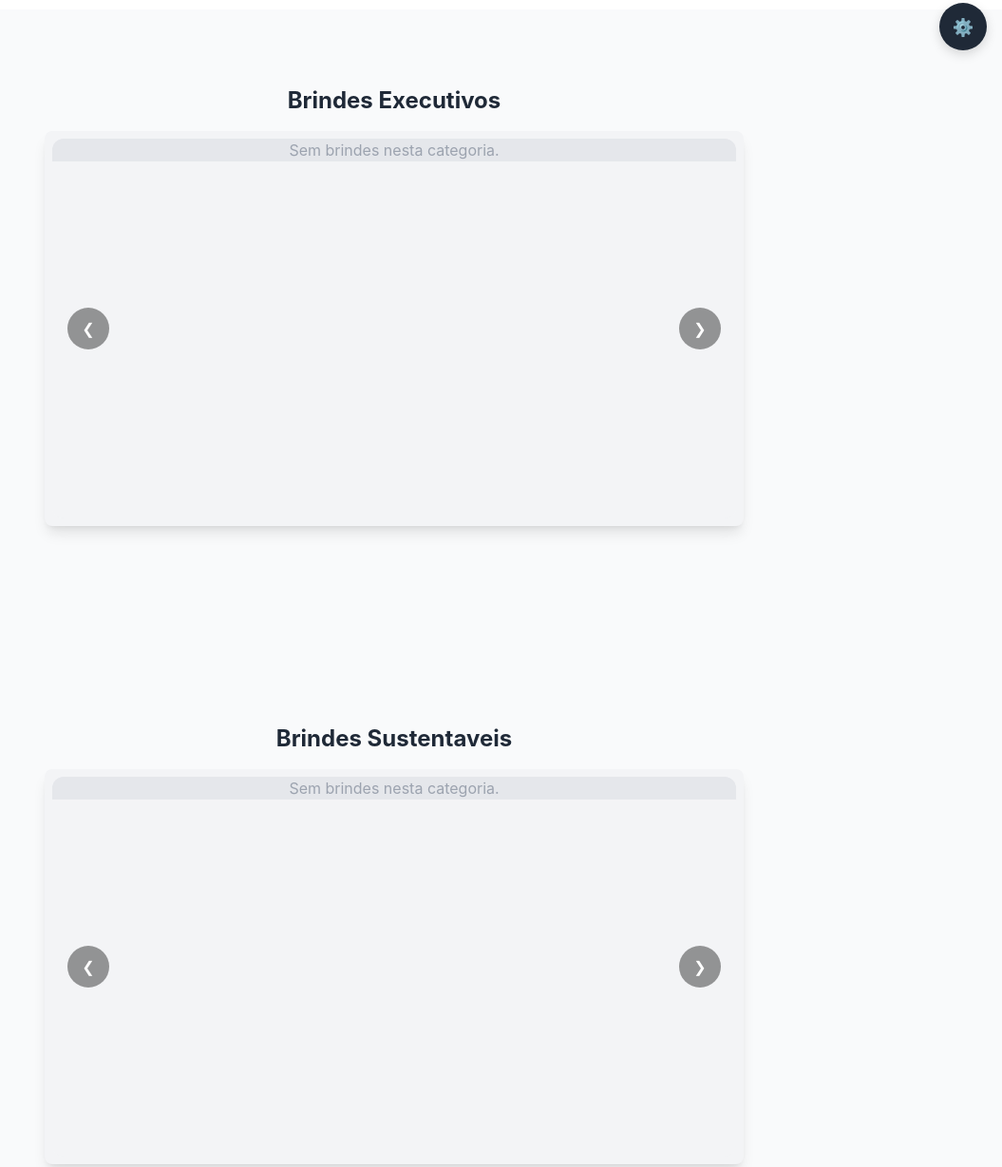
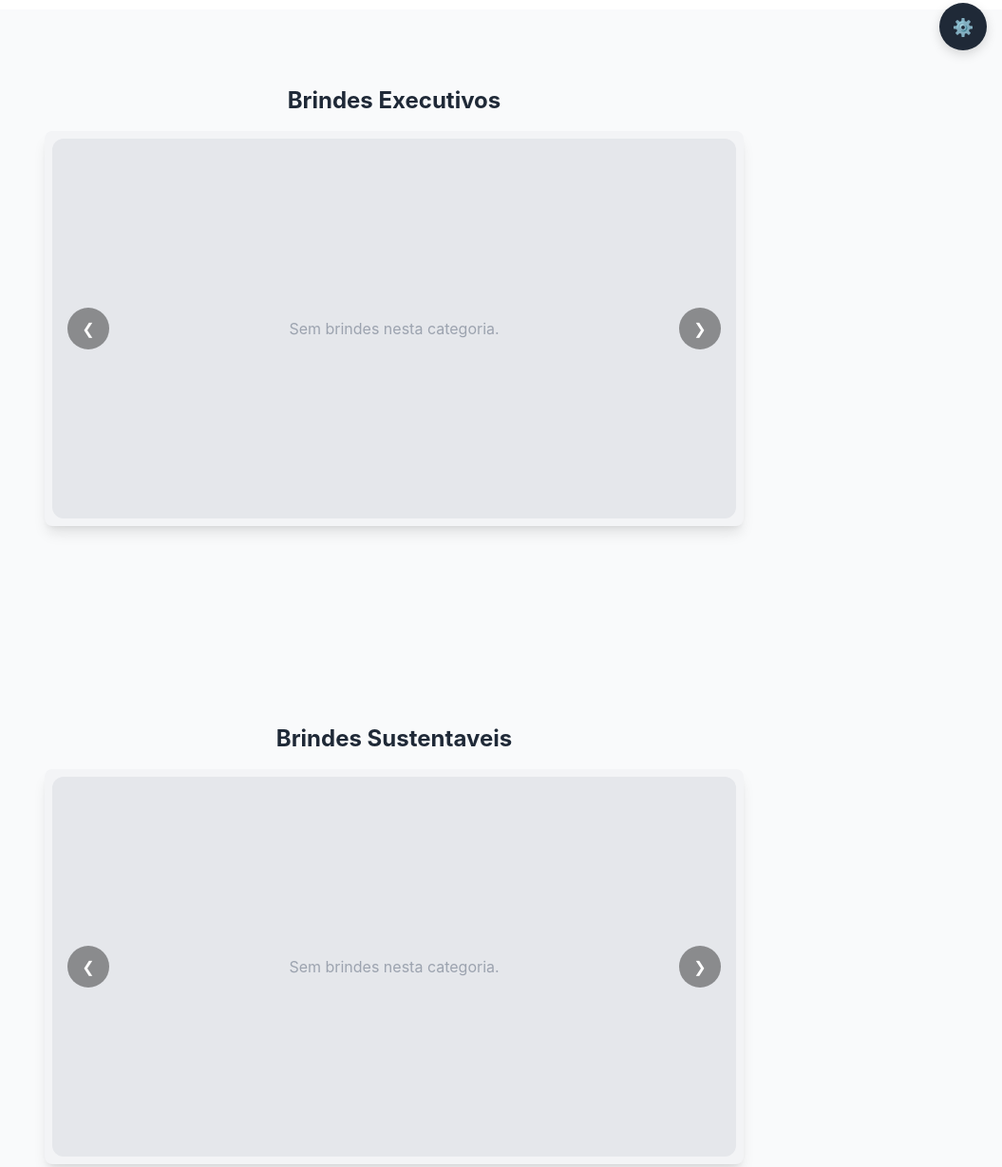
Before and after one commit to Al3xaum/brindes, a website: page index.html in a window 1280 px wide. Shown: the part 731-1960 px from the top of the page at 95% size, without its empty margins (225-1280 px from the left). Drawn offline with nearby package versions, Linux system fonts and the light colour scheme; no server answers.

Commit message:
Add files via upload

```diff
--- a/index.html
+++ b/index.html
@@ -105,7 +105,7 @@
         <h3 class="text-2xl font-bold mb-4 text-center">Brindes Executivos</h3>
         <div class="bg-gray-100 rounded-lg shadow-lg p-2">
             <div class="carousel-container" style="height: 400px;">
-                <div id="carousel-executivos-container"></div>
+                <div id="carousel-executivos-container" style="width:100%; height:100%;"></div>
                 <button class="carousel-btn prev" onclick="changeSlide('executivos', -1)">❮</button>
                 <button class="carousel-btn next" onclick="changeSlide('executivos', 1)">❯</button>
             </div>
@@ -118,7 +118,7 @@
         <h3 class="text-2xl font-bold mb-4 text-center">Brindes Sustentaveis</h3>
         <div class="bg-gray-100 rounded-lg shadow-lg p-2">
             <div class="carousel-container" style="height: 400px;">
-                <div id="carousel-sustentaveis-container"></div>
+                <div id="carousel-sustentaveis-container" style="width:100%; height:100%;"></div>
                 <button class="carousel-btn prev" onclick="changeSlide('sustentaveis', -1)">❮</button>
                 <button class="carousel-btn next" onclick="changeSlide('sustentaveis', 1)">❯</button>
             </div>
@@ -131,7 +131,7 @@
         <h3 class="text-2xl font-bold mb-4 text-center">Brindes Tecnológicos</h3>
         <div class="bg-gray-100 rounded-lg shadow-lg p-2">
             <div class="carousel-container" style="height: 400px;">
-                <div id="carousel-tecnologicos-container"></div>
+                <div id="carousel-tecnologicos-container" style="width:100%; height:100%;"></div>
                 <button class="carousel-btn prev" onclick="changeSlide('tecnologicos', -1)">❮</button>
                 <button class="carousel-btn next" onclick="changeSlide('tecnologicos', 1)">❯</button>
             </div>
```
